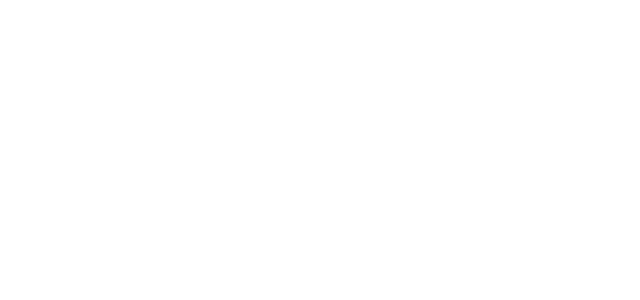
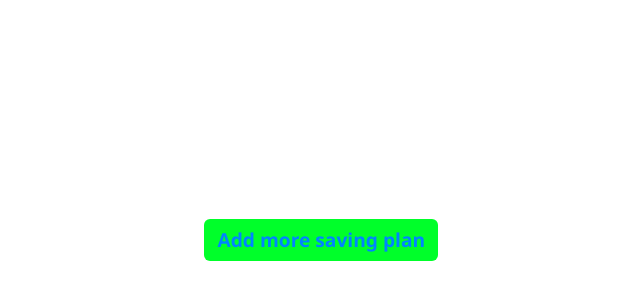
Before and after one commit to quan0401/banking_frontend, a React (Create React App) app: page /createsavingplan in a window 1280 px wide. Before the commit this address had no page. Shown: the part 166-466 px from the top of the page, without its empty margins (524-1164 px from the left). Built offline with nearby package versions, Linux system fonts and the light colour scheme.

Commit message:
sang update

```diff
--- a/src/App.js
+++ b/src/App.js
@@ -9,7 +9,7 @@ import UserInfo from './UserInfo';
 import User from './User';
 import UserSavings from './userSaving';
 import PrivateRoute from './PrivateRoute';
-
+import CreateSaving from "./createSavingPlan";
 const App = () => {
   return (
     <UserProvider>
@@ -19,9 +19,10 @@ const App = () => {
           <Route path="/signup" element={<SignUp />} />
           <Route path="/saving" element={<User />} />
           <Route path="/usersavings" element={<UserSavings />} />
+          <Route path="/createsavingplan" element={<CreateSaving />} />
           <Route
             path="/home"
-            element={<Home />}  // Using PrivateRoute
+            element={<Home />} // Using PrivateRoute
           />
           <Route
             path="/userinfo"
--- a/src/Home.js
+++ b/src/Home.js
@@ -1,22 +1,24 @@
-import React, { useEffect, useState } from 'react';
-import './Home.css';
-import { useNavigate } from 'react-router-dom';
-import avatar from './avatar.png';
-import ParallaxElements from './ParallaxElements';
-import { useUser } from './UserContext';
+import React, { useEffect, useState } from "react";
+import "./Home.css";
+import { useNavigate } from "react-router-dom";
+import avatar from "./avatar.png";
+import ParallaxElements from "./ParallaxElements";
+import { useUser } from "./UserContext";
+import userData from "./Data.json";
 
 const Home = () => {
-  const { userData, setUserData } = useUser(); // Retrieve user data and setUserData
+  // const { userData, setUserData } = useUser(); // Retrieve user data and setUserData
   const navigate = useNavigate();
-
+  // console.log(userData);
+  // console.log(userData.user.homeAddress)
   const isLoading = !userData;
   const handleAvatarClick = () => {
-    navigate('./userinfo');
+    navigate("./userinfo");
   };
 
   const handleButtonClick = () => {
-    console.log('Navigating to saving plan view');
-    navigate('/saving');
+    console.log("Navigating to saving plan view");
+    navigate("/saving");
   };
 
   // This useEffect is optional if the data is already initialized in the context
@@ -34,30 +36,29 @@ const Home = () => {
     return <div>Loading...</div>; // Display loading state while data is unavailable
   }
 
-  return ( /*
-    <div>
-      <h2>Welcome, {userData.user.username}</h2>
-      <p>Email: {userData.user.email}</p>
-      <p>Phone: {userData.user.phone}</p>
-      <p>Country: {userData.user.country}</p>
-      <img src={userData.user.profilePicture} alt="Profile" />
-    </div>
-    */
+  return (
+
+    // <div>
+    //   <h2>Welcome, {userData.user.username}</h2>
+    //   <p>Email: {userData.user.email}</p>
+    //   <p>Phone: {userData.user.phone}</p>
+    //   <p>Country: {userData.user.country}</p>
+    //   <img src={userData.user.profilePicture} alt="Profile" />
+    // </div>
+
     <div className="profile-screen">
-        <ParallaxElements/>
+      <ParallaxElements />
 
       <img
-            src={avatar}
+        src={userData.user.profilePicture}
         alt="avatar"
         className="profile-picture"
         onClick={handleAvatarClick}
       />
-        <h2 className="profile-name">Minh Lok Global Ban</h2>
-        <p className="profile-balance">money: 5.000.000</p>
-        <button
-            className="confirm-button"
-            onClick={handleButtonClick}
-        >Saving plan
+      <h2 className="profile-name">{userData.user.username}</h2>
+      <p className="profile-balance">{userData.user.balance}</p>
+      <button className="confirm-button" onClick={handleButtonClick}>
+        Saving plan
       </button>
     </div>
   );
--- /dev/null
+++ b/src/createSavingPlan.css
@@ -0,0 +1,12 @@
+.btn-create {
+    display: block;
+    background-color: rgb(0, 255, 42);
+    color: rgb(0, 132, 255);
+    font-size: larger;
+    font-family: 'Segoe UI', Tahoma, Geneva, Verdana, sans-serif;
+    font-weight: bold;
+    margin: 20px;
+    position: relative;
+    top: 50%;
+    left: 75%;
+}
--- /dev/null
+++ b/src/createSavingPlan.js
@@ -0,0 +1,19 @@
+import React, { useState } from "react";
+import { useNavigate } from 'react-router-dom';
+import "./createSavingPlan.css";
+
+const CreateSaving = () => {
+    const navigate = useNavigate();
+
+    const handleCreate = () => {
+        navigate('/saving');
+      };
+
+  return (
+    <div>
+        <button onClick={handleCreate} className="btn btn-create mb-2">Add more saving plan</button>
+    </div>
+  );
+};
+
+export default CreateSaving;
```
Lines whose indentation alone changed are shown as unchanged.
